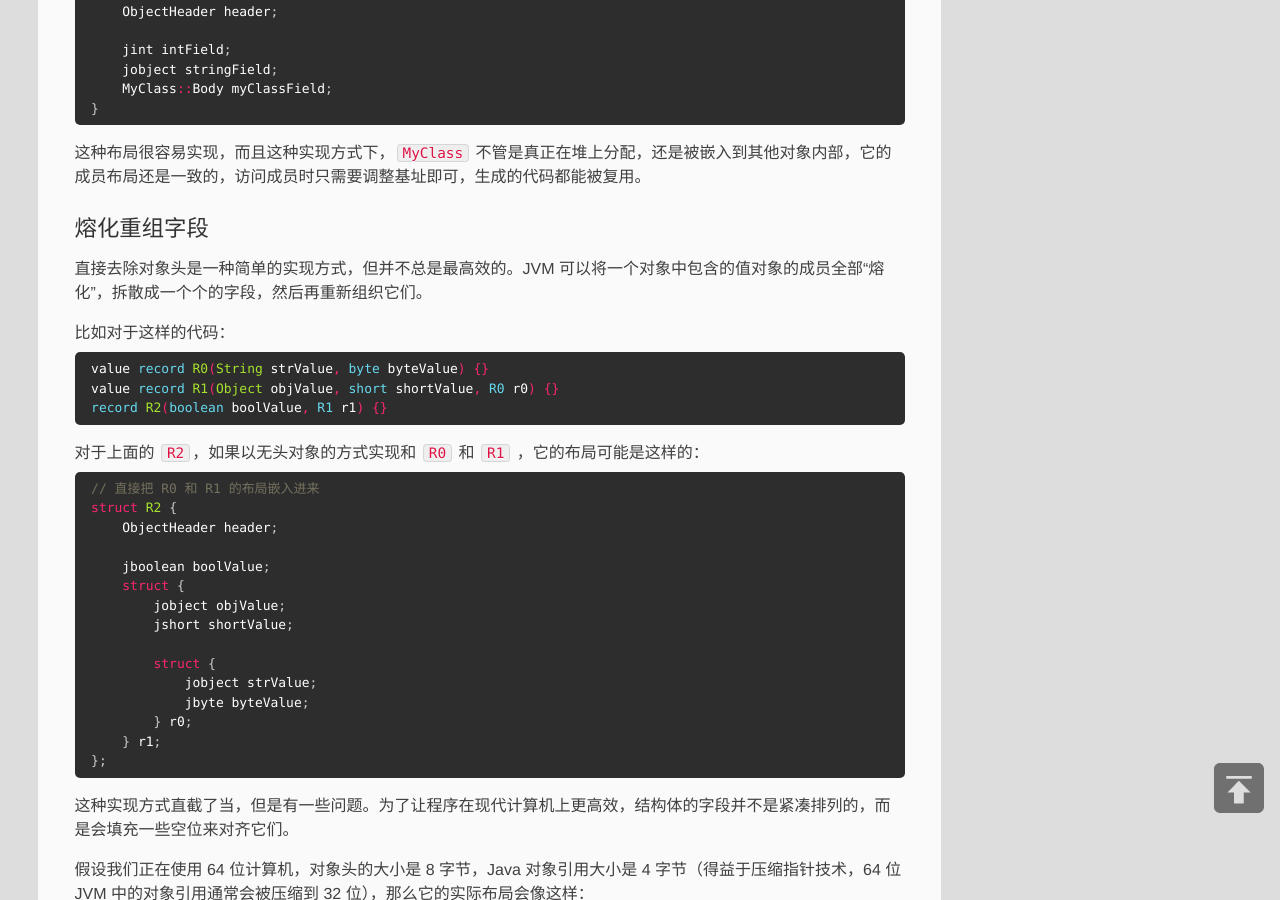
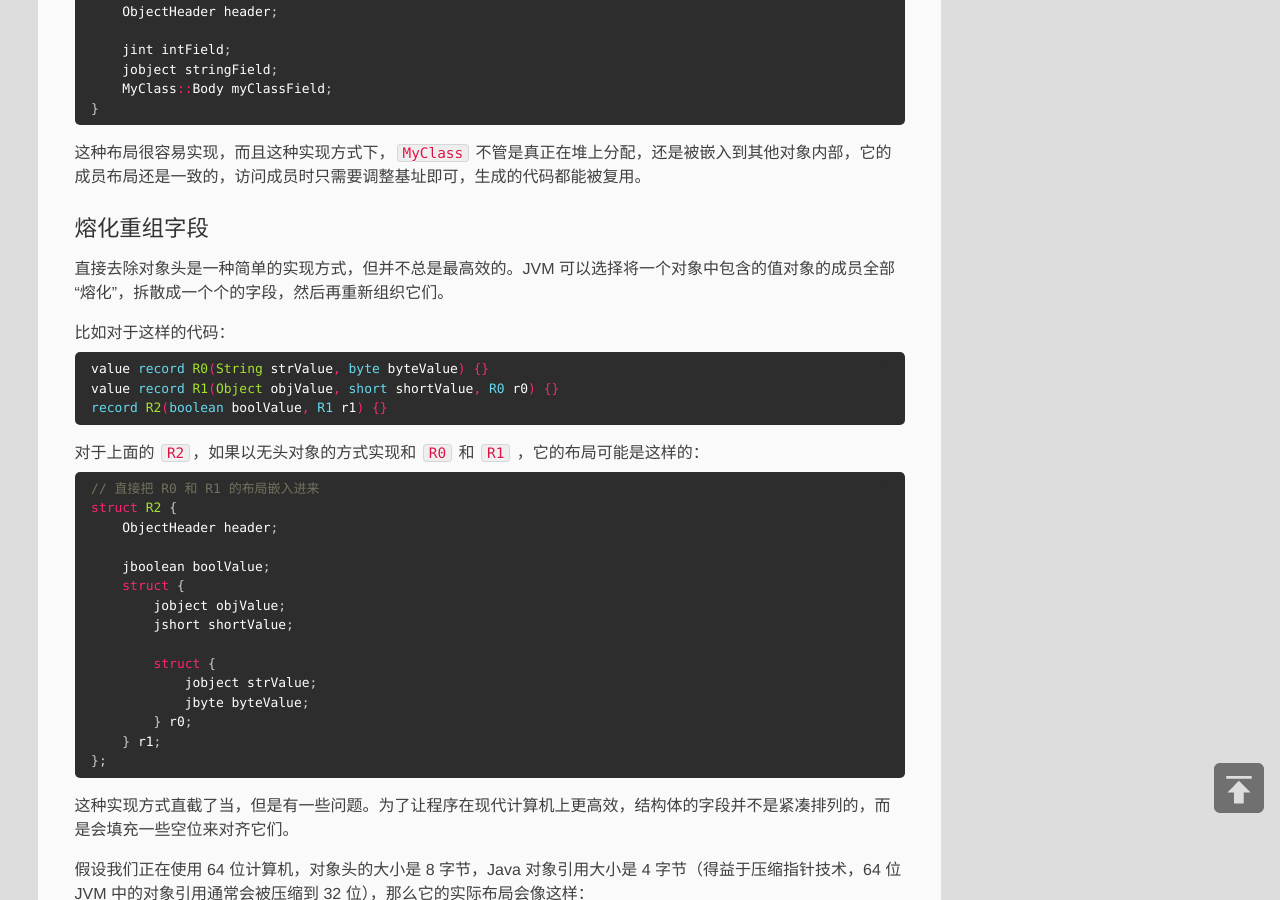
Before and after one commit to Glavo/glavo.github.io, a Jekyll site: the page built from _posts/2024-06-15-flattened-values.md, in a window 1280 px wide and 900 px high, scrolled down 3413 px. Built offline with Jekyll 4.4.1, drawn with Linux system fonts in a browser that asks for light colours; a script that is not in the unit is left out; comment, search, counter and statistics services are not loaded; part of the change alters nothing that is shown; some of the changed text lies outside the part shown.

Commit message:
update flattened-values.md

````diff
--- a/_posts/2024-06-15-flattened-values.md
+++ b/_posts/2024-06-15-flattened-values.md
@@ -153,7 +153,7 @@ struct OtherClass {
 
 ### 熔化重组字段
 
-直接去除对象头是一种简单的实现方式，但并不总是最高效的。JVM 可以将一个对象中包含的值对象的成员全部“熔化”，拆散成一个个的字段，然后再重新组织它们。
+直接去除对象头是一种简单的实现方式，但并不总是最高效的。JVM 可以选择将一个对象中包含的值对象的成员全部“熔化”，拆散成一个个的字段，然后再重新组织它们。
 
 比如对于这样的代码：
 
@@ -295,7 +295,7 @@ struct NullChannelExample {
 };
 ```
 
-可以看到，JVM 在展平 `field` 时，自动在其中插入了一个 `null_channel` 字段，这个字段就是空通道。
+可以看到，JVM 在展平 `field` 时可以自动在其中插入一个 `null_channel` 字段，这个字段就是空通道。
 
 `field.null_channel` 为 `0` 时，`field` 的其他字段都会被忽略，它的值在 Java 中等于 `null`。
 
@@ -538,7 +538,7 @@ class NullRestrictedExample {
 
 如果你想了解 Valhalla 的更多信息，可以看看这些资料：
 
-* 本文主要参考的资料来源：[encodings for flattened heap values - John Rose & Valhalla team](https://cr.openjdk.org/~jrose/values/flattened-values.html#maintain-nullity-consistency-with-care)
+* 本文主要参考的资料来源：[encodings for flattened heap values - John Rose & Valhalla team](https://cr.openjdk.org/~jrose/values/flattened-values.html)
 * 更多关于准空值的信息：[JDK-8326861: quasinulls: sentinel values that encode null-adjacent Valhalla value states](https://bugs.openjdk.org/browse/JDK-8326861)
 * 更多关于一致性的讨论：[loose consistency - John Rose & Valhalla team](https://cr.openjdk.org/~jrose/values/loose-consistency.html)
 * 值类型的 JEP 草案：[JEP 401: Value Classes and Objects (Preview)](https://openjdk.org/jeps/401)
````
